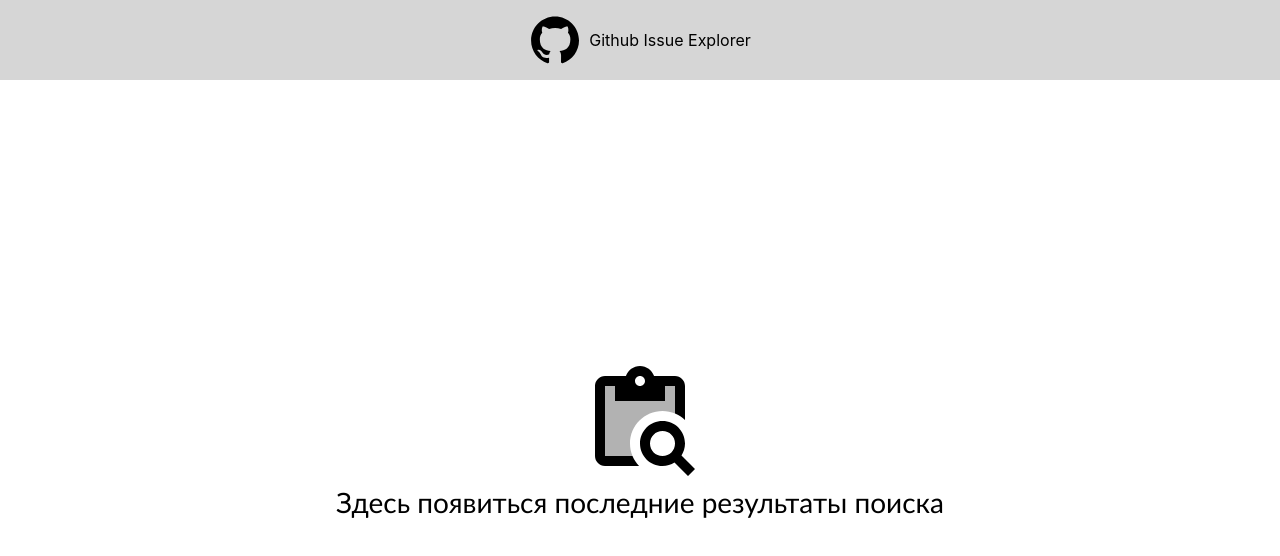
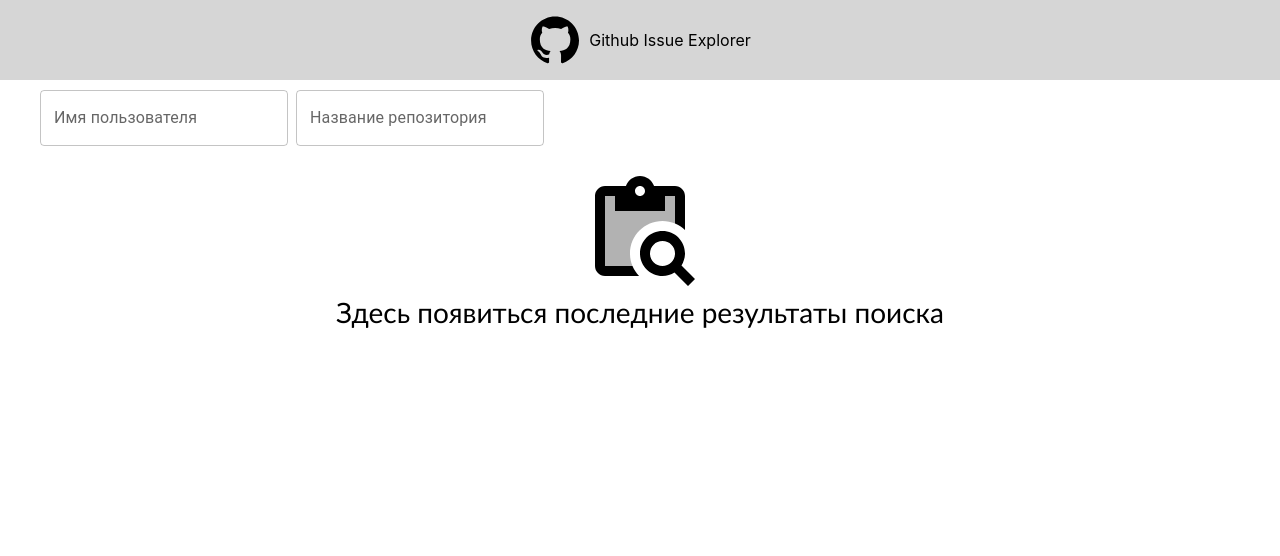
Before and after one commit to Aza-saitbot/github-Issue-explorer-client, a React (Vite) app: page / in a window 1280 px wide. Shown: the top 556 px of the page. Built offline with nearby package versions, Linux system fonts and the light colour scheme.

Commit message:
feat/фронт - add main route

```diff
--- a/src/App.tsx
+++ b/src/App.tsx
@@ -1,17 +1,8 @@
-import { Route, Routes } from 'react-router-dom';
-import {IssueCard, IssueList} from './modules/issues';
-import './App.scss'
-import Header from '@src/components/Header/Header';
+import MainRoutes from '@src/routes/main.routes';
 
 const App = () => {
   return (
-      <div className={'app'}>
-        <Header/>
-        <Routes>
-          <Route path="/" element={<IssueList />} />
-          <Route path="/issues/:id" element={<IssueCard />} />
-        </Routes>
-      </div>
+    <MainRoutes />
   );
 };
 
--- a/src/App.scss
+++ b/src/layouts/main.layout.scss
@@ -1,5 +1,5 @@
-.app {
-    display: grid;
+.main-layout {
+  display: grid;
   grid-template-rows: 80px 1fr;
   height: 100vh;
   width: 100%;
--- /dev/null
+++ b/src/layouts/main.layout.tsx
@@ -0,0 +1,17 @@
+import {Outlet} from 'react-router-dom';
+import Header from '@src/components/Header/Header';
+import './main.layout.scss'
+
+const MainLayout = () => {
+  return (
+    <div className='main-layout'>
+      <Header/>
+
+      <main>
+        <Outlet/>
+      </main>
+    </div>
+  );
+}
+
+export default MainLayout;
--- /dev/null
+++ b/src/pages/issue-card/issue-card.page.tsx
@@ -0,0 +1,7 @@
+import {IssueCard} from '@src/modules/issues';
+
+const IssueCardPage = () => {
+  return <IssueCard/>
+};
+
+export default IssueCardPage;
--- a/src/routes/main.routes.tsx
+++ b/src/routes/main.routes.tsx
@@ -2,22 +2,24 @@ import {lazy} from 'react';
 import {Route, Routes} from 'react-router-dom';
 import {ERoutePaths} from '@src/routes/models';
 import {SuspenseLazy} from '@src/components/Suspense-lazy';
-import {IssueCard} from '@src/modules/issues';
+import MainLayout from '@src/layouts/main.layout';
 
 
 const MainRoutes = () => {
   return (
     <Routes>
+      <Route path={'/*'} element={<MainLayout/>}>
         <Route
           path={ERoutePaths.ISSUES}
           element={<SuspenseLazy LazyComponent={lazy(() => import('../pages/issues/issues.page'))}/>}
         />
         <Route
           path={ERoutePaths.ISSUE_ID}
-        element={<SuspenseLazy LazyComponent={lazy(() => import('../pages/issues/issues.page'))}/>}
+          element={<SuspenseLazy LazyComponent={lazy(() => import('../pages/issue-card/issue-card.page'))}/>}
 
         />
-      <Route path={'/*'} element={<>Not Page</>}>
+        <Route path={'/*'} element={<>Not page 404</>}>
+        </Route>
       </Route>
     </Routes>
   );
--- a/src/routes/models/enums/route-paths.enum.ts
+++ b/src/routes/models/enums/route-paths.enum.ts
@@ -1,5 +1,4 @@
 export enum ERoutePaths {
-  DEFAULT = '',
-  ISSUES = 'issues',
+  ISSUES = '',
   ISSUE_ID = 'issue/:id'
 }
```
Lines whose indentation alone changed are shown as unchanged.
